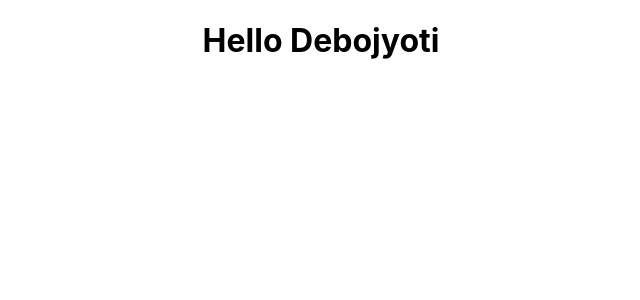
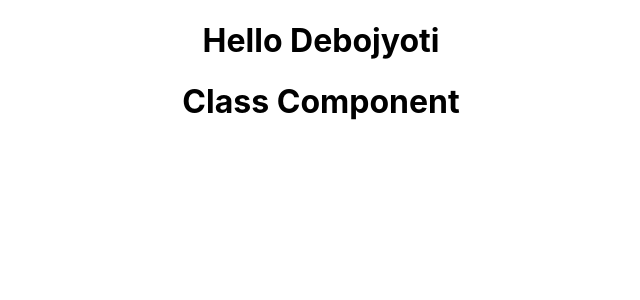
Before and after one commit to ddutta2/ReactJS-Learn-Project, a React (Create React App) app: page / in a window 1280 px wide. Shown: the top 300 px of the page, without its empty margins (319-959 px from the left). Built offline with nearby package versions, Linux system fonts and the light colour scheme.

Commit message:
class component added

```diff
--- a/src/App.js
+++ b/src/App.js
@@ -2,11 +2,13 @@
 import logo from './logo.svg';
 import './App.css';
 import Greet from './components/Greet';
+import Welcome from './components/Welcome';
 
 function App() {
   return (
     <div className="App">
       <Greet/>
+      <Welcome/>
     </div>
   );
 }
--- /dev/null
+++ b/src/components/Welcome.js
@@ -0,0 +1,10 @@
+import React, {Component} from 'react';
+
+// Class based component
+class Welcome extends Component{
+    render(){
+        return <h1>Class Component</h1>;
+    }
+}
+
+export default Welcome;
```
